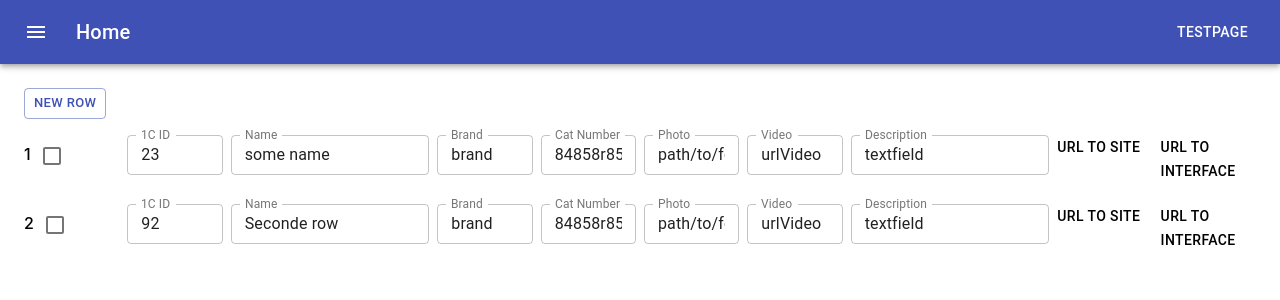
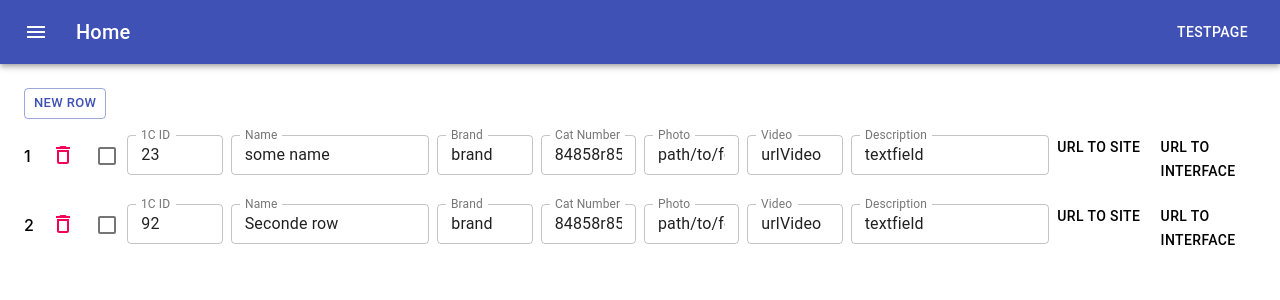
Before and after one commit to mikohan/vasya-interface, a React (Create React App) app: page / in a window 1280 px wide. Shown: the top 300 px of the page. Built offline with nearby package versions, Linux system fonts and the light colour scheme.

Commit message:
Strat inplementing rejdux

```diff
--- a/src/components/MainTable.tsx
+++ b/src/components/MainTable.tsx
@@ -54,6 +54,16 @@ export default function MainTable() {
     setDisabledButton(true);
   };
 
+  const handleDeleteRow = (id: number) => {
+    const conf = window.confirm('Are You Shure?');
+    if (conf) {
+      // Here needs to dispatch delete action to redux
+      const newState = myRows.filter((row: IRow) => row.oneCId !== id);
+      setMyRows(newState);
+      console.log(id);
+    }
+  };
+
   return (
     <Grid container spacing={2}>
       <Grid item xs={12}>
@@ -74,6 +84,7 @@ export default function MainTable() {
             key={row.oneCId}
             row={row}
             setDisabledButton={setDisabledButton}
+            handleDeleteRow={handleDeleteRow}
           />
         ))}
       </Grid>
--- a/src/components/RowForm.tsx
+++ b/src/components/RowForm.tsx
@@ -5,6 +5,8 @@ import { IRow } from './MainTable';
 import Grid from '@material-ui/core/Grid';
 import Checkbox from '@material-ui/core/Checkbox';
 import { Typography } from '@material-ui/core';
+import DeleteOutlinedIcon from '@material-ui/icons/DeleteOutlined';
+import Box from '@material-ui/core/Box';
 
 const useStyles = makeStyles((theme: Theme) =>
   createStyles({
@@ -14,6 +16,19 @@ const useStyles = makeStyles((theme: Theme) =>
     indexNumber: {
       fontWeight: 500,
     },
+    firstBox: {
+      display: 'flex',
+      alignItems: 'center',
+      juctifyContent: 'space-between',
+      '& span': {
+        width: '100%',
+        height: '100%',
+      },
+    },
+    deleteIcon: {
+      paddingTop: 2,
+      cursor: 'pointer',
+    },
   })
 );
 
@@ -21,9 +36,15 @@ interface IProps {
   idx: number;
   row: IRow;
   setDisabledButton: React.Dispatch<React.SetStateAction<boolean>>;
+  handleDeleteRow: (id: number) => void;
 }
 
-export default function Row({ row, setDisabledButton, idx }: IProps) {
+export default function Row({
+  row,
+  setDisabledButton,
+  idx,
+  handleDeleteRow,
+}: IProps) {
   const classes = useStyles();
 
   const [oneCId, setOneCId] = useState<number>(0);
@@ -75,15 +96,25 @@ export default function Row({ row, setDisabledButton, idx }: IProps) {
     setDesc(event.target.value);
   };
 
-  console.log(name, desc);
   return (
     <Grid className={classes.spaceBetween} container spacing={1}>
       <Grid item xs={1}>
-        <span className={classes.indexNumber}>{idx + 1}</span>
-        <Checkbox
-          color="primary"
-          inputProps={{ 'aria-label': 'secondary checkbox' }}
-        />
+        <Box className={classes.firstBox}>
+          <span className={classes.indexNumber}>{idx + 1}</span>
+          <span>
+            <DeleteOutlinedIcon
+              onClick={() => handleDeleteRow(oneCId)}
+              className={classes.deleteIcon}
+              color="secondary"
+            />
+          </span>
+          <span>
+            <Checkbox
+              color="primary"
+              inputProps={{ 'aria-label': 'secondary checkbox' }}
+            />
+          </span>
+        </Box>
       </Grid>
       <Grid item xs={1}>
         <TextField
```
Also changed, not shown: 1 other file (tests, documents, lock files or other folders).
